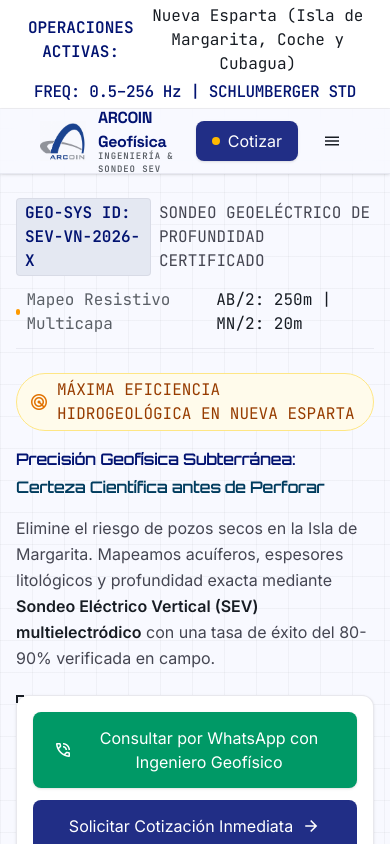
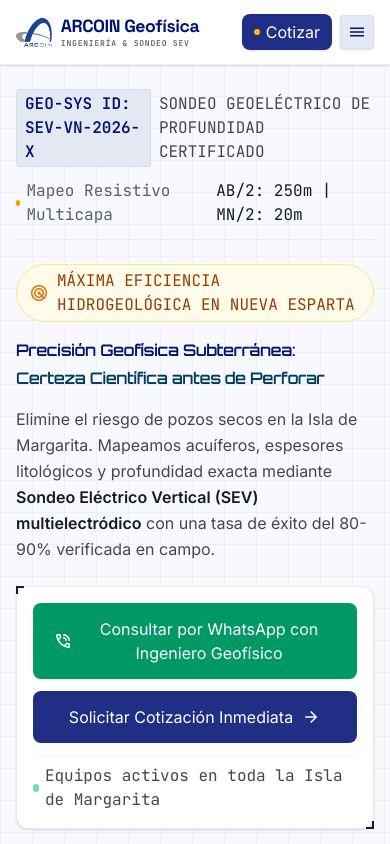
Before and after one commit to adrielssystems/arcoin, a React (Vite) app in the folder web/: page / in a window 390 px wide. Shown: the top 844 px of the page. Built offline with nearby package versions, Linux system fonts and the light colour scheme.

Commit message:
feat: add Header component with announcement bar, navigation, and mobile menu

```diff
--- a/web/src/components/Header.tsx
+++ b/web/src/components/Header.tsx
@@ -6,7 +6,7 @@ export default function Header() {
   return (
     <>
       {/*  Top Announcement Bar / Geolocation Live Beacon  */}
-      <aside className="w-full bg-surface-container-lowest border-b border-outline-variant/30 px-space-md py-1 text-center flex items-center justify-between text-on-surface-variant font-label-sm text-label-sm">
+      <aside className="hidden md:flex w-full bg-surface-container-lowest border-b border-outline-variant/30 px-space-md py-1 text-center items-center justify-between text-on-surface-variant font-label-sm text-label-sm">
         <div className="max-w-7xl mx-auto w-full flex flex-col md:flex-row items-center justify-between gap-1">
           <div className="flex items-center gap-2">
             <span className="inline-block w-2 h-2 rounded-full bg-emerald-500 animate-ping"></span>
@@ -20,37 +20,36 @@ export default function Header() {
         </div>
       </aside>
       {/*  Navigation Bar Component (TopNavBar)  */}
-      <header className="docked full-width top-0 sticky z-50 bg-surface-bright/80 dark:bg-inverse-surface/80 backdrop-blur-md border-b border-outline-variant/30 dark:border-outline-variant/20 shadow-sm">
-        <div className="flex justify-between items-center w-full px-space-xl max-w-7xl mx-auto h-16">
+      <header className="docked full-width top-0 sticky z-50 bg-white/95 backdrop-blur-md border-b border-outline-variant/30 shadow-sm">
+        <div className="flex justify-between items-center w-full px-4 sm:px-space-xl max-w-7xl mx-auto h-16 sm:h-20">
           {/*  Brand Logo Anchor  */}
-          <a className="flex items-center gap-3 group" href="#">
-            <img src="/logo.jpg" alt="Arcoin Logo" className="h-10 w-auto mix-blend-multiply group-hover:scale-105 transition-transform" />
+          <a className="flex items-center gap-2 sm:gap-3 group" href="#">
+            <img src="/logo.jpg" alt="Arcoin Logo" className="h-8 sm:h-12 w-auto mix-blend-multiply group-hover:scale-105 transition-transform" />
             <div className="flex flex-col">
-              <span className="text-headline-sm font-headline-sm font-bold tracking-tight text-primary dark:text-primary-fixed">ARCOIN Geofísica</span>
-              <span className="font-label-sm text-[9px] tracking-widest uppercase text-secondary -mt-1 font-semibold">Ingeniería &amp; Sondeo SEV</span>
+              <span className="text-[1.1rem] sm:text-headline-sm font-headline-sm font-bold tracking-tight text-primary leading-tight">ARCOIN Geofísica</span>
+              <span className="font-label-sm text-[8px] sm:text-[9px] tracking-widest uppercase text-secondary font-semibold">Ingeniería &amp; Sondeo SEV</span>
             </div>
           </a>
           {/*  Desktop Navigation Links  */}
           <nav className="hidden md:flex items-center gap-6">
-            <a className="text-primary dark:text-inverse-primary font-title-sm text-title-sm border-b-2 border-primary dark:border-inverse-primary pb-1" href="#servicios">Servicios SEV</a>
-            <a className="text-on-surface-variant dark:text-surface-variant font-body-md text-body-md hover:text-primary dark:hover:text-inverse-primary transition-colors" href="#metodologia">Metodología</a>
-            <a className="text-on-surface-variant dark:text-surface-variant font-body-md text-body-md hover:text-primary dark:hover:text-inverse-primary transition-colors" href="#tecnologia">Equipamiento</a>
-            <a className="text-on-surface-variant dark:text-surface-variant font-body-md text-body-md hover:text-primary dark:hover:text-inverse-primary transition-colors" href="#casos">Casos de Éxito</a>
+            <a className="text-primary font-title-sm text-title-sm border-b-2 border-primary pb-1" href="#servicios">Servicios SEV</a>
+            <a className="text-on-surface-variant font-body-md text-body-md hover:text-primary transition-colors" href="#metodologia">Metodología</a>
+            <a className="text-on-surface-variant font-body-md text-body-md hover:text-primary transition-colors" href="#tecnologia">Equipamiento</a>
+            <a className="text-on-surface-variant font-body-md text-body-md hover:text-primary transition-colors" href="#casos">Casos de Éxito</a>
           </nav>
           {/*  Trailing Action CTA Cluster  */}
-          <div className="flex items-center gap-3">
+          <div className="flex items-center gap-2 sm:gap-3">
             <a className="hidden sm:inline-flex items-center gap-2 px-3 py-1.5 rounded-lg border border-emerald-500/30 bg-emerald-50 text-emerald-800 font-label-md text-label-md hover:bg-emerald-100 hover:border-emerald-500 transition-colors" href="https://wa.me/584166967096?text=Hola%20ARCOIN,%20deseo%20cotizar%20un%20estudio%20geof%C3%ADsico%20SEV" rel="noopener noreferrer" target="_blank">
               <span className="material-symbols-outlined text-[16px] text-emerald-600" data-icon="chat">chat</span>
               <span>WhatsApp Directo</span>
             </a>
-            <a className="inline-flex items-center gap-2 px-4 py-2 rounded-lg bg-primary-container hover:bg-primary text-white font-title-sm text-title-sm shadow hover:shadow-md transition-all active:scale-[0.99]" href="#cotizar">
-              <span className="w-2 h-2 rounded-full bg-amber-400"></span>
-              <span className="hidden sm:inline">Cotizar Estudio</span>
-              <span className="sm:hidden">Cotizar</span>
+            <a className="inline-flex items-center gap-1.5 sm:gap-2 px-3 py-1.5 sm:px-4 sm:py-2 rounded-lg bg-primary-container hover:bg-primary text-white font-title-sm text-title-sm shadow hover:shadow-md transition-all active:scale-[0.99]" href="#cotizar">
+              <span className="w-1.5 h-1.5 sm:w-2 sm:h-2 rounded-full bg-amber-400"></span>
+              <span>Cotizar</span>
             </a>
             {/* Botón de Menú Móvil */}
             <button
-              className="md:hidden flex items-center justify-center p-2 rounded-lg text-on-surface hover:bg-surface-container-high transition-colors ml-1"
+              className="md:hidden flex items-center justify-center p-1.5 rounded bg-surface-container-high border border-outline-variant/30 text-primary hover:bg-surface-container-highest transition-colors shadow-sm"
               onClick={() => setIsMobileMenuOpen(!isMobileMenuOpen)}
               aria-label="Alternar menú móvil"
             >
```
